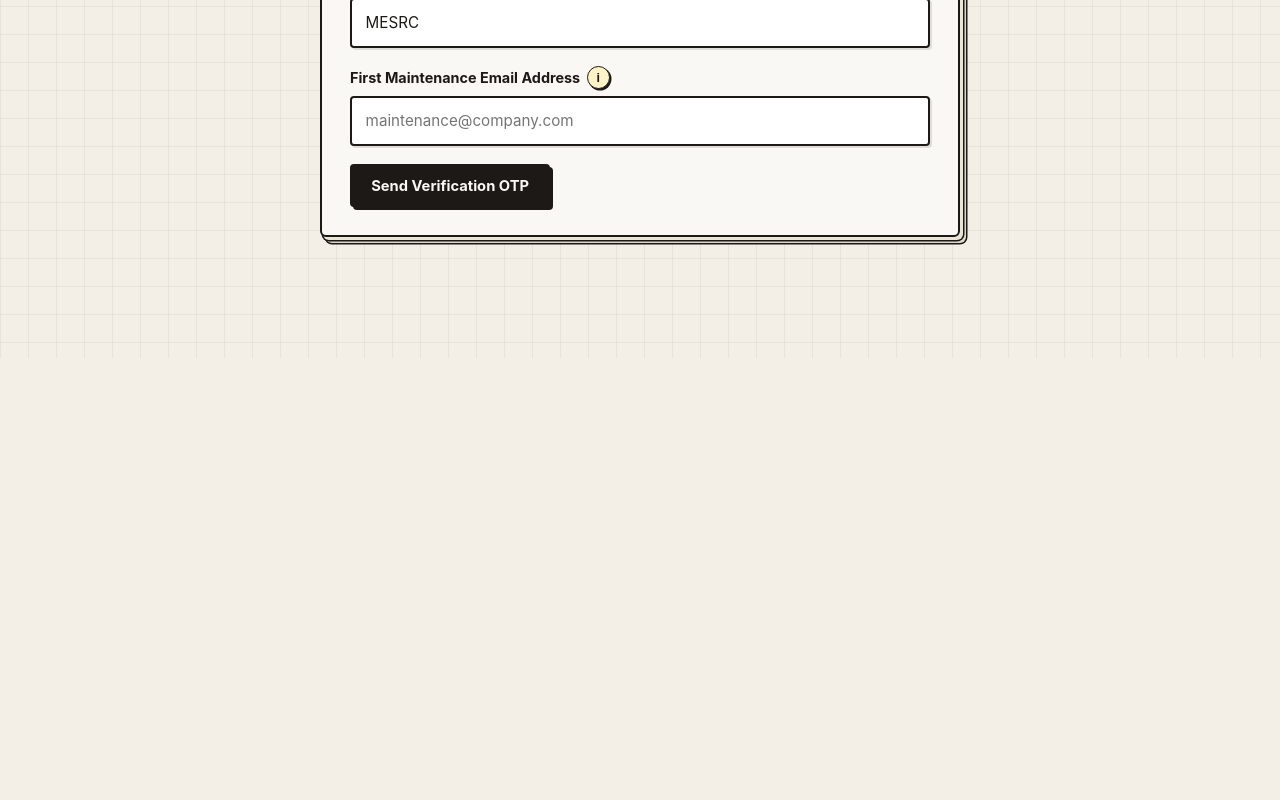
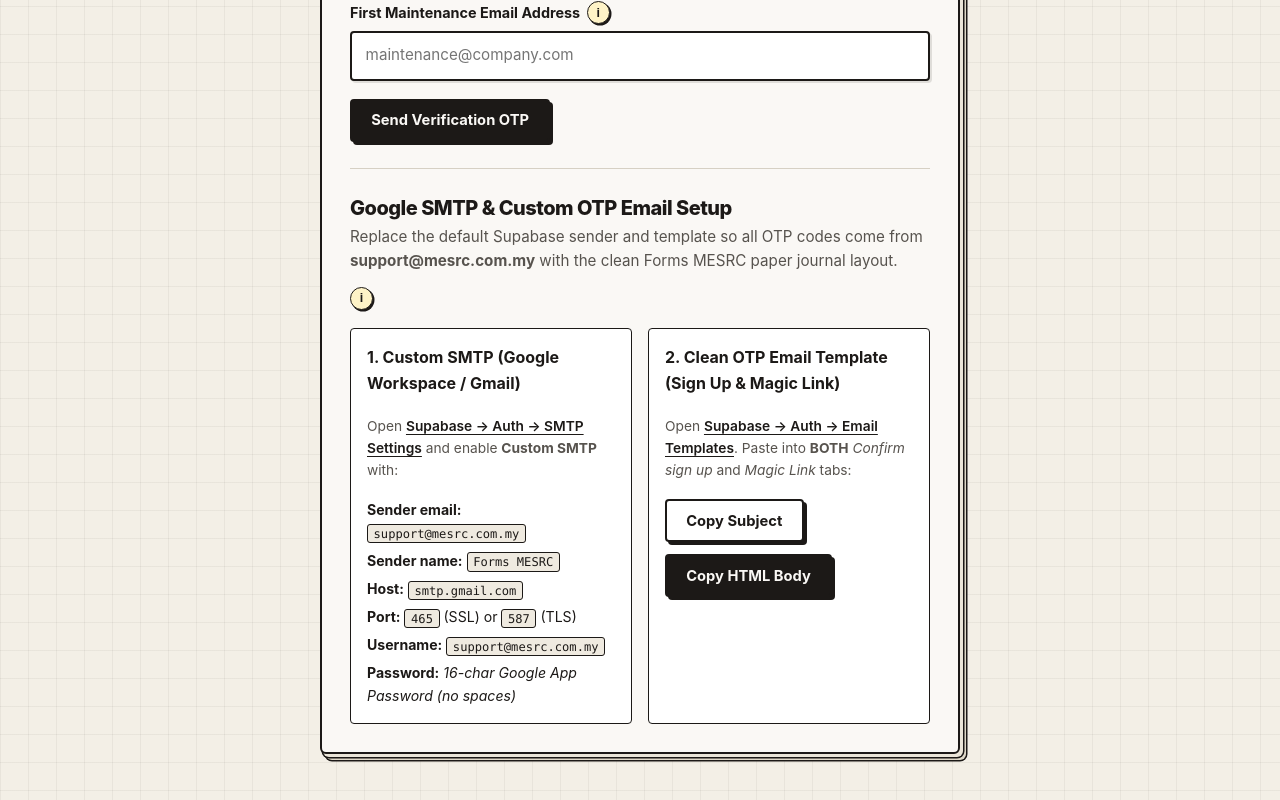
Before and after one commit to MoonWIRaja/forms-mesrc, a Next.js app in the folder apps/web/: page /setup in a window 1280 px wide. Shown: the part 442-1242 px from the top of the page. Before the commit the page ends 800 px from the top, so only its background shows below. Built offline with nearby package versions, Linux system fonts and the light colour scheme; no server answers.

Commit message:
feat(smtp): add one-click OTP email HTML template & Google SMTP setup helper

```diff
--- a/apps/web/src/app/setup/page.tsx
+++ b/apps/web/src/app/setup/page.tsx
@@ -5,6 +5,7 @@ import { useEffect, useState } from "react";
 import ChunkLoader from "@/components/ChunkLoader";
 import GoogleDriveSetupForm from "@/components/GoogleDriveSetupForm";
 import InfoPopover from "@/components/InfoPopover";
+import SmtpOtpGuideCard from "@/components/SmtpOtpGuideCard";
 import { getSupabase, type SystemSetupState, type UserProfile } from "@/lib/supabase";
 
 type WizardStep = 1 | 2 | 3 | 4;
@@ -237,6 +238,8 @@ export default function FirstTimeSetupPage() {
               {busy ? "Sending OTP..." : "Send Verification OTP"}
             </button>
           </div>
+          <hr style={{ border: "none", borderTop: "1.5px solid var(--border-subtle)", margin: "0.5rem 0" }} />
+          <SmtpOtpGuideCard />
         </form>
       )}
 
--- /dev/null
+++ b/apps/web/src/components/SmtpOtpGuideCard.tsx
@@ -0,0 +1,169 @@
+"use client";
+
+import { useState } from "react";
+import InfoPopover from "./InfoPopover";
+
+export const OTP_EMAIL_SUBJECT = "Forms MESRC Verification Code: {{ .Token }}";
+
+export const OTP_EMAIL_HTML = `<!DOCTYPE html>
+<html lang="en">
+<head>
+  <meta charset="UTF-8">
+  <meta name="viewport" content="width=device-width, initial-scale=1.0">
+  <title>Forms MESRC Verification Code</title>
+</head>
+<body style="margin: 0; padding: 0; background-color: #f3efe6; font-family: -apple-system, BlinkMacSystemFont, 'Inter', 'Segoe UI', Roboto, Helvetica, Arial, sans-serif; color: #1c1917;">
+  <table role="presentation" border="0" cellpadding="0" cellspacing="0" width="100%" style="background-color: #f3efe6; padding: 40px 14px;">
+    <tr>
+      <td align="center">
+        <table role="presentation" border="0" cellpadding="0" cellspacing="0" width="100%" style="max-width: 500px; background-color: #faf8f5; border: 2px solid #1c1917; border-radius: 6px; box-shadow: 5px 5px 0px #1c1917; overflow: hidden;">
+          <tr>
+            <td style="background-color: #efeae0; border-bottom: 2px solid #1c1917; padding: 16px 28px;">
+              <table role="presentation" border="0" cellpadding="0" cellspacing="0" width="100%">
+                <tr>
+                  <td>
+                    <strong style="font-size: 16px; font-weight: 800; letter-spacing: -0.3px; color: #1c1917;">
+                      Forms MESRC
+                    </strong>
+                  </td>
+                  <td align="right">
+                    <span style="font-size: 11px; font-weight: 700; padding: 3px 8px; border: 1.5px solid #1c1917; border-radius: 4px; background-color: #faf8f5; color: #1c1917;">
+                      OTP CODE
+                    </span>
+                  </td>
+                </tr>
+              </table>
+            </td>
+          </tr>
+          <tr>
+            <td style="padding: 28px;">
+              <h1 style="margin: 0 0 10px 0; font-size: 22px; font-weight: 800; color: #1c1917; letter-spacing: -0.4px;">
+                Verification Passcode
+              </h1>
+              <p style="margin: 0 0 22px 0; font-size: 15px; line-height: 1.6; color: #57534e;">
+                Enter the 6-digit verification code below in Forms MESRC to verify your email address:
+              </p>
+              <table role="presentation" border="0" cellpadding="0" cellspacing="0" width="100%" style="background-color: #ffffff; border: 2px solid #1c1917; border-radius: 4px; box-shadow: 3px 3px 0px #1c1917; margin: 0 0 22px 0;">
+                <tr>
+                  <td style="padding: 22px; text-align: center;">
+                    <div style="font-size: 11px; font-weight: 700; text-transform: uppercase; letter-spacing: 1px; color: #57534e; margin-bottom: 6px;">
+                      One-Time Passcode
+                    </div>
+                    <span style="font-family: 'SF Mono', Consolas, Monaco, monospace; font-size: 36px; font-weight: 800; letter-spacing: 8px; color: #1c1917;">
+                      {{ .Token }}
+                    </span>
+                  </td>
+                </tr>
+              </table>
+              <p style="margin: 0; font-size: 13px; line-height: 1.5; color: #57534e;">
+                This code expires in 10 minutes and can only be used once. Sent by <strong>support@mesrc.com.my</strong>.
+              </p>
+            </td>
+          </tr>
+          <tr>
+            <td style="padding: 14px 28px; background-color: #efeae0; border-top: 2px solid #1c1917; text-align: center;">
+              <p style="margin: 0; font-size: 12px; color: #57534e;">
+                Forms MESRC &bull; Invite-Only Workspace
+              </p>
+            </td>
+          </tr>
+        </table>
+      </td>
+    </tr>
+  </table>
+</body>
+</html>`;
+
+export default function SmtpOtpGuideCard() {
+  const [copiedKey, setCopiedKey] = useState<string | null>(null);
+
+  async function copyText(key: string, value: string) {
+    try {
+      await navigator.clipboard.writeText(value);
+      setCopiedKey(key);
+      window.setTimeout(() => setCopiedKey(null), 2000);
+    } catch {
+      // Fallback ignored
+    }
+  }
+
+  return (
+    <div className="stack">
+      <div className="row-between">
+        <div>
+          <h2 style={{ marginBottom: "0.25rem" }}>Google SMTP &amp; Custom OTP Email Setup</h2>
+          <p className="notice">
+            Replace the default Supabase sender and template so all OTP codes come from{" "}
+            <strong>support@mesrc.com.my</strong> with the clean Forms MESRC paper journal layout.
+          </p>
+        </div>
+        <InfoPopover title="Why configure this in Supabase Dashboard?">
+          <p style={{ margin: "0 0 0.5rem 0" }}>
+            Supabase Auth sends the initial sign-in and setup OTP emails directly from its backend
+            auth server. Setting Custom SMTP &amp; Email Templates in your Supabase project ensures:
+          </p>
+          <ol style={{ margin: 0, paddingLeft: "1.25rem" }}>
+            <li>Emails are sent from <strong>support@mesrc.com.my</strong> via Google SMTP instead of noreply@mail.app.supabase.io.</li>
+            <li>Recipients see a <strong>6-digit OTP code box</strong> (<code>&#123;&#123; .Token &#125;&#125;</code>) instead of a default magic link.</li>
+          </ol>
+        </InfoPopover>
+      </div>
+
+      <div className="grid-2">
+        <div className="stack" style={{ padding: "1rem", border: "1.5px solid var(--ink)", borderRadius: "var(--radius-sm)", background: "var(--surface-elevated)" }}>
+          <strong>1. Custom SMTP (Google Workspace / Gmail)</strong>
+          <p className="notice" style={{ fontSize: "0.86rem" }}>
+            Open{" "}
+            <a
+              href="https://supabase.com/dashboard/project/uvjwepsawrbrhpywabdu/auth/smtp"
+              target="_blank"
+              rel="noreferrer"
+            >
+              Supabase &rarr; Auth &rarr; SMTP Settings
+            </a>{" "}
+            and enable <strong>Custom SMTP</strong> with:
+          </p>
+          <div style={{ fontSize: "0.88rem", display: "grid", gap: "0.35rem" }}>
+            <div><strong>Sender email:</strong> <code>support@mesrc.com.my</code></div>
+            <div><strong>Sender name:</strong> <code>Forms MESRC</code></div>
+            <div><strong>Host:</strong> <code>smtp.gmail.com</code></div>
+            <div><strong>Port:</strong> <code>465</code> (SSL) or <code>587</code> (TLS)</div>
+            <div><strong>Username:</strong> <code>support@mesrc.com.my</code></div>
+            <div><strong>Password:</strong> <em>16-char Google App Password (no spaces)</em></div>
+          </div>
+        </div>
+
+        <div className="stack" style={{ padding: "1rem", border: "1.5px solid var(--ink)", borderRadius: "var(--radius-sm)", background: "var(--surface-elevated)" }}>
+          <strong>2. Clean OTP Email Template (Sign Up &amp; Magic Link)</strong>
+          <p className="notice" style={{ fontSize: "0.86rem" }}>
+            Open{" "}
+            <a
+              href="https://supabase.com/dashboard/project/uvjwepsawrbrhpywabdu/auth/templates"
+              target="_blank"
+              rel="noreferrer"
+            >
+              Supabase &rarr; Auth &rarr; Email Templates
+            </a>
+            . Paste into <strong>BOTH</strong> <em>Confirm sign up</em> and <em>Magic Link</em> tabs:
+          </p>
+          <div className="row-actions">
+            <button
+              type="button"
+              className="btn btn-secondary"
+              onClick={() => copyText("subject", OTP_EMAIL_SUBJECT)}
+            >
+              {copiedKey === "subject" ? "Copied Subject!" : "Copy Subject"}
+            </button>
+            <button
+              type="button"
+              className="btn btn-primary"
+              onClick={() => copyText("html", OTP_EMAIL_HTML)}
+            >
+              {copiedKey === "html" ? "Copied HTML Template!" : "Copy HTML Body"}
+            </button>
+          </div>
+        </div>
+      </div>
+    </div>
+  );
+}
```
Also changed, not shown: apps/web/src/app/maintenance/settings/page.tsx (+2 -33 lines).
